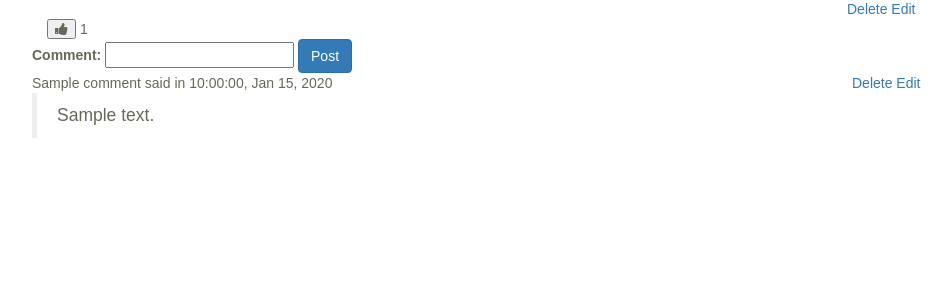
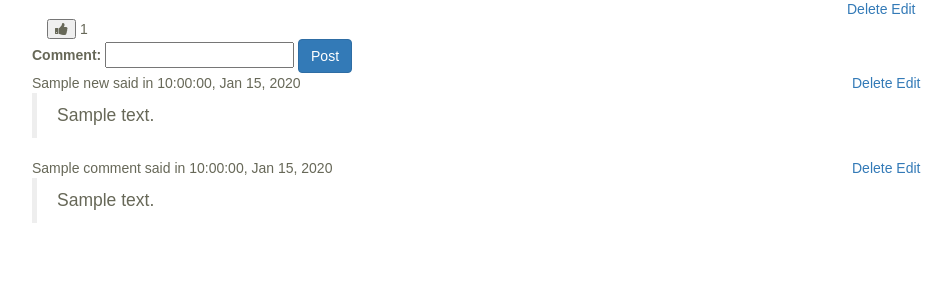
Before and after one commit to dtran39/multi_user_blog, a Python web app: template pages/templates/permalink.html in a window 1280 px wide. Shown: the part 51-351 px from the top of the page, without its empty margins (8-960 px from the left). Run offline with Jinja, Linux system fonts and the light colour scheme; the template is opened without the code that fills it: most values are stand-ins (such as "Sample title", 1, 10 or a date in 2020); some web fonts are replaced.

Commit message:
Updating url, adding newly added comments on localhost

```diff
--- a/pages/templates/permalink.html
+++ b/pages/templates/permalink.html
@@ -37,6 +37,18 @@
       </div>
   </form>
   <!-- Showing comments -->
+  {% if new %}
+    <div class="row">
+      <div class="col-md-8">
+        {{ new.getUserName() }} said  in {{new.created.strftime("%T, %b %d, %Y")}}
+        <blockquote> {{ new.comment }} </blockquote>
+      </div>
+      <div class="col-md-4">
+        <a class="" href="/blog/deletecomment/{{post.key().id()}}/{{new.key().id()}}">Delete</a>
+        <a class="" href="/blog/editcomment/{{post.key().id()}}/{{new.key().id()}}">Edit</a>
+      </div>
+    </div>
+    {% endif%}
   {% if comments %}
   {% for c in comments %}
     <div class="row">
```
Also changed, not shown: README.md.
